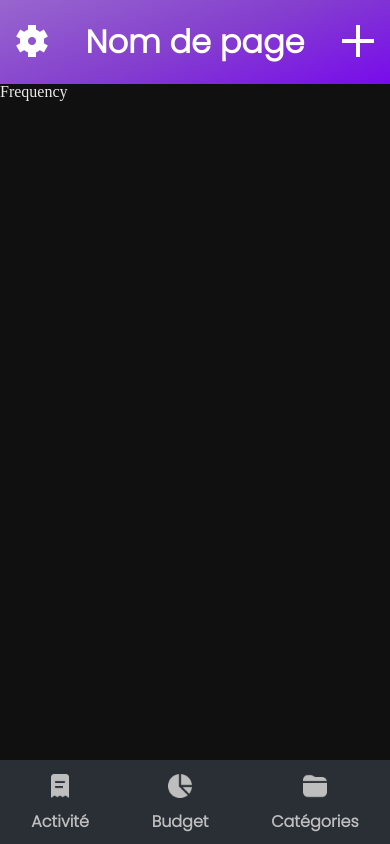
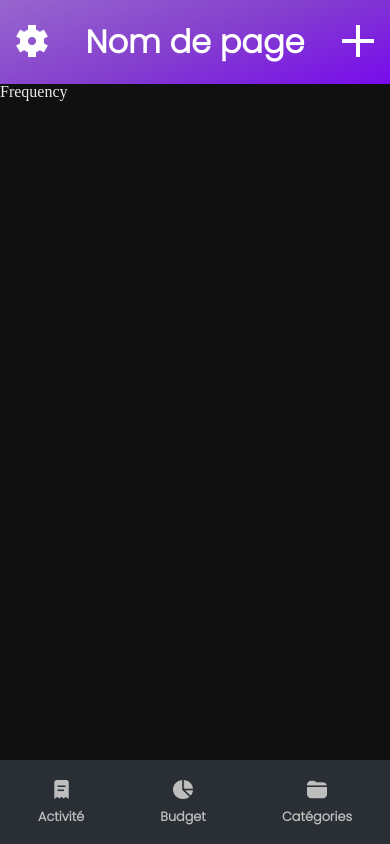
Before and after one commit to Dash293/Budget-manager, a React (Vite) app in the folder frontend/: page /frequency in a window 390 px wide. Built offline with nearby package versions, Linux system fonts and the light colour scheme.

Commit message:
fix links scope and media query done

```diff
--- a/frontend/src/components/Navbar/index.jsx
+++ b/frontend/src/components/Navbar/index.jsx
@@ -8,24 +8,24 @@ export default function Navbar() {
   return (
     <SNavbar>
       <ul>
+        <Link to="/">
           <li>
-          <Link to="/">
             <img className="iconActivity" src={ActivityIcon} alt="" />
-          </Link>
             <p>Activité</p>
           </li>
+        </Link>
+        <Link to="/dashboard">
           <li>
-          <Link to="/dashboard">
             <img className="iconDashboard" src={DashboardIcon} alt="" />
-          </Link>
             <p>Budget</p>
           </li>
+        </Link>
+        <Link to="/categories">
           <li>
-          <Link to="/categories">
             <img className="iconCategories" src={CategoriesIcon} alt="" />
-          </Link>
             <p>Catégories</p>
           </li>
+        </Link>
       </ul>
     </SNavbar>
   );
--- a/frontend/src/components/Navbar/style.jsx
+++ b/frontend/src/components/Navbar/style.jsx
@@ -4,7 +4,6 @@ export default styled.nav`
   height: 10vh;
   width: 100%;
   display: flex;
-  align-items: center;
   position: fixed;
   bottom: 0;
   box-sizing: border-box;
@@ -12,21 +11,39 @@ export default styled.nav`
   a {
     display: flex;
     text-decoration: none;
+  }
+
+  li {
+    display: flex;
     justify-content: center;
+    flex-direction: column;
+    align-items: center;
   }
+
   p {
     color: #bebebe;
-    font-size: 1rem;
+    font-size: 0.8rem;
     font-weight: bold;
-    margin-top: 1rem;
+    margin-top: 0.7rem;
     font-family: var(--font-global);
   }
   img {
-    width: 1.5rem;
+    width: 1.2rem;
   }
   ul {
     width: 100%;
     display: flex;
     justify-content: space-around;
   }
+
+  @media screen and (min-width: 700px) {
+    p {
+      font-size: 1.5rem;
+      margin-top: 1rem;
+    }
+    img {
+      width: 2rem;
+    }
+    height: 09vh;
+  }
 `;
--- a/frontend/src/pages/Categories/style.jsx
+++ b/frontend/src/pages/Categories/style.jsx
@@ -8,4 +8,8 @@ export default styled.main`
   .title {
     color: var(--color-font-primary);
   }
+
+  @media screen and (min-width: 700px) {
+    height: 81vh;
+  }
 `;
--- a/frontend/src/pages/Dashboard/style.jsx
+++ b/frontend/src/pages/Dashboard/style.jsx
@@ -8,4 +8,8 @@ export default styled.main`
   .title {
     color: var(--color-font-primary);
   }
+
+  @media screen and (min-width: 700px) {
+    height: 81vh;
+  }
 `;
--- a/frontend/src/pages/EditCategories/style.jsx
+++ b/frontend/src/pages/EditCategories/style.jsx
@@ -8,4 +8,8 @@ export default styled.main`
   .title {
     color: var(--color-font-primary);
   }
+
+  @media screen and (min-width: 700px) {
+    height: 81vh;
+  }
 `;
--- a/frontend/src/pages/Frequency/style.jsx
+++ b/frontend/src/pages/Frequency/style.jsx
@@ -8,4 +8,8 @@ export default styled.main`
   .title {
     color: var(--color-font-primary);
   }
+
+  @media screen and (min-width: 700px) {
+    height: 81vh;
+  }
 `;
--- a/frontend/src/pages/Home/style.jsx
+++ b/frontend/src/pages/Home/style.jsx
@@ -4,4 +4,8 @@ export default styled.main`
   background-color: var(--color-bg-primary);
   height: 80vh;
   overflow: auto;
+
+  @media screen and (min-width: 700px) {
+    height: 81vh;
+  }
 `;
--- a/frontend/src/pages/NewTransaction/style.jsx
+++ b/frontend/src/pages/NewTransaction/style.jsx
@@ -8,4 +8,8 @@ export default styled.main`
   .title {
     color: var(--color-font-primary);
   }
+
+  @media screen and (min-width: 700px) {
+    height: 81vh;
+  }
 `;
--- a/frontend/src/pages/Settings/style.jsx
+++ b/frontend/src/pages/Settings/style.jsx
@@ -8,4 +8,8 @@ export default styled.main`
   .title {
     color: var(--color-font-primary);
   }
+
+  @media screen and (min-width: 700px) {
+    height: 81vh;
+  }
 `;
```
Also changed, not shown: 1 other file (tests, documents, lock files or other folders). Lines whose indentation alone changed are shown as unchanged.
